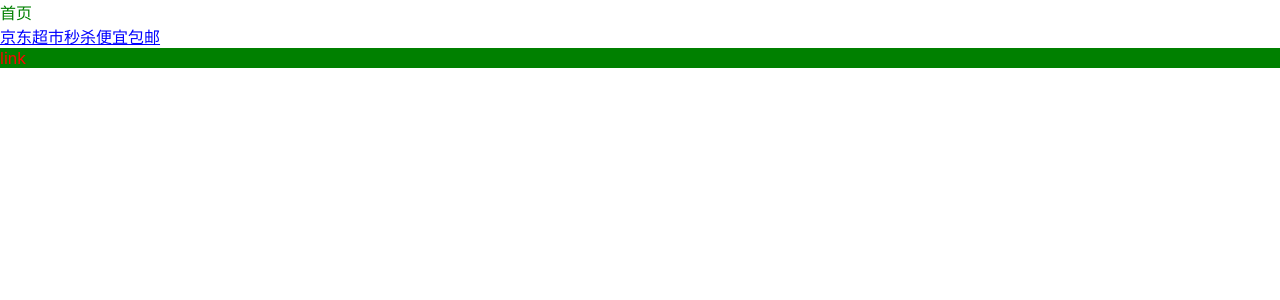
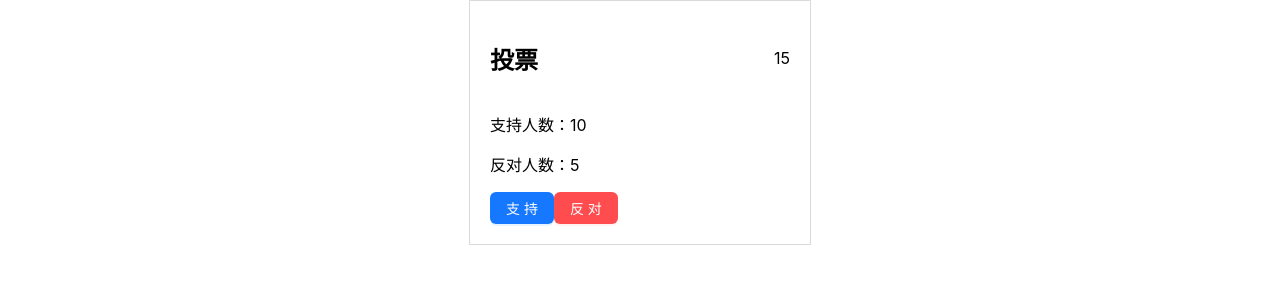
Before and after one commit to fc86jie/react-learn, a React (Create React App) app: page / in a window 1280 px wide. Shown: the top 300 px of the page. Built offline with nearby package versions, Linux system fonts and the light colour scheme.

Commit message:
add xredux

```diff
--- a/package.json
+++ b/package.json
@@ -31,6 +31,7 @@
     "redux-logger": "^3.0.6",
     "redux-promise": "^0.6.0",
     "redux-thunk": "^2.4.2",
+    "styled-components": "^5.3.9",
     "web-vitals": "^2.1.4"
   },
   "scripts": {
--- a/src/App.jsx
+++ b/src/App.jsx
@@ -9,6 +9,9 @@ import UsePartialStateDemo from '@/components/UsePartialStateDemo';
 import UseRefDemo from '@/components/UseRefDemo';
 import UseStateDemo from '@/components/UseStateDemo';
 import Vote from '@/components/Vote';
+import VoteNew from '@/components/vote/Vote';
+import VoteContext from '@/components/vote/voteContext';
+import store from '@/store';
 import { useState } from 'react';
 
 import './App.css';
@@ -16,7 +19,11 @@ import './App.css';
 function App() {
   return (
     <>
-      <NavDemo></NavDemo>
+      <VoteContext.Provider value={{ store }}>
+        <VoteNew></VoteNew>
+      </VoteContext.Provider>
+
+      {/* <NavDemo></NavDemo> */}
       {/* <CountNew></CountNew> */}
       {/* <UsePartialStateDemo></UsePartialStateDemo> */}
       {/* <UseMemoDemo></UseMemoDemo> */}
--- /dev/null
+++ b/src/components/vote/Footer.jsx
@@ -0,0 +1,32 @@
+import VoteContext from '@/components/vote/voteContext';
+import { Button } from 'antd';
+import { useContext } from 'react';
+
+const Footer = () => {
+  const { store } = useContext(VoteContext);
+  return (
+    <div className="footer">
+      <Button
+        type="primary"
+        onClick={() => {
+          store.dispatch({
+            type: 'VOTE_SUP',
+          });
+        }}>
+        支持
+      </Button>
+      <Button
+        type="primary"
+        danger
+        onClick={() => {
+          store.dispatch({
+            type: 'VOTE_OP',
+          });
+        }}>
+        反对
+      </Button>
+    </div>
+  );
+};
+
+export default Footer;
--- /dev/null
+++ b/src/components/vote/Main.jsx
@@ -0,0 +1,31 @@
+/*
+ * @Author: wangrenjie86@gmail.com
+ * @Date: 2023-03-16 11:58:11
+ * @LastEditors: wangrenjie86@gmail.com
+ * @LastEditTime: 2023-03-16 12:47:33
+ * @FilePath: \src\components\vote\Main.jsx
+ * @Description:
+ */
+import VoteContext from '@/components/vote/voteContext';
+import { useContext, useEffect, useState } from 'react';
+
+const Main = () => {
+  const { store } = useContext(VoteContext);
+  const { supNum, opNum } = store.getState();
+  let [_, setNum] = useState(0);
+
+  useEffect(() => {
+    store.subscribe(() => {
+      // 保证每次的值不一样，强制触发更新
+      setNum(+new Date());
+    });
+  }, []);
+  return (
+    <div className="main">
+      <p>支持人数：{supNum}</p>
+      <p>反对人数：{opNum}</p>
+    </div>
+  );
+};
+
+export default Main;
--- /dev/null
+++ b/src/components/vote/Vote.jsx
@@ -0,0 +1,52 @@
+/*
+ * @Author: wangrenjie86@gmail.com
+ * @Date: 2023-03-16 11:58:41
+ * @LastEditors: wangrenjie86@gmail.com
+ * @LastEditTime: 2023-03-16 12:49:00
+ * @FilePath: \src\components\vote\vote.jsx
+ * @Description:
+ */
+import VoteContext from '@/components/vote/voteContext';
+import { useContext, useEffect, useState } from 'react';
+import styled from 'styled-components';
+import Footer from './Footer';
+import Main from './Main';
+
+const VoteBox = styled.div`
+  width: 300px;
+  border: solid 1px #dadada;
+  padding: 20px;
+  margin: 0 auto;
+  header {
+    display: flex;
+    justify-content: space-between;
+    align-items: center;
+  }
+`;
+
+const Vote = () => {
+  const { store } = useContext(VoteContext);
+  const { supNum, opNum } = store.getState();
+  let [_, setNum] = useState(0);
+
+  useEffect(() => {
+    // store订阅更新函数，当store发生变化就触发
+    store.subscribe(() => {
+      // 保证每次的值不一样，强制触发更新
+      setNum(+new Date());
+    });
+  }, []);
+
+  return (
+    <VoteBox>
+      <header className="header">
+        <h2 className="title">投票</h2>
+        <span className="num">{supNum + opNum}</span>
+      </header>
+      <Main></Main>
+      <Footer></Footer>
+    </VoteBox>
+  );
+};
+
+export default Vote;
--- /dev/null
+++ b/src/components/vote/voteContext.js
@@ -0,0 +1,3 @@
+import React from 'react';
+const VoteContext = React.createContext();
+export default VoteContext;
--- /dev/null
+++ b/src/store/index.js
@@ -0,0 +1,26 @@
+import { createStore } from 'redux';
+// import { createStore } from '@/xredux';
+
+let initial = {
+  supNum: 10,
+  opNum: 5,
+};
+
+const reducer = (state = initial, action) => {
+  state = { ...state };
+  switch (action.type) {
+    case 'VOTE_SUP':
+      state.supNum++;
+      break;
+    case 'VOTE_OP':
+      state.opNum++;
+      break;
+    default:
+      break;
+  }
+  return state;
+};
+
+const store = createStore(reducer);
+
+export default store;
--- /dev/null
+++ b/src/xredux.js
@@ -0,0 +1,51 @@
+/**
+ * @Author: wangrenjie86@gmail.com
+ * @Date: 2023-03-16 16:41:56
+ * @LastEditors: wangrenjie86@gmail.com
+ * @LastEditTime: 2023-03-16 21:24:53
+ * @FilePath: \src\xredux.js
+ * @Description:
+ */
+
+export const createStore = reduce => {
+  let state;
+  let listeners = new Set();
+
+  if (typeof reduce !== 'function') {
+    throw new Error('reduce must be function');
+  }
+
+  const getState = () => {
+    return state;
+  };
+
+  const dispatch = action => {
+    if (Object.prototype.toString(action) !== '[object Object]') {
+      throw new Error('action must be plainObject');
+    }
+    state = reduce(state, action);
+
+    listeners.forEach(fn => fn());
+  };
+
+  const subscribe = fn => {
+    if (typeof fn !== 'function') {
+      throw new Error('fn must be function');
+    }
+    listeners.add(fn);
+
+    return () => {
+      listeners.delete(fn);
+    };
+  };
+
+  dispatch({
+    type: Symbol(),
+  });
+
+  return {
+    getState,
+    dispatch,
+    subscribe,
+  };
+};
```
Also changed, not shown: 1 other file (tests, documents, lock files or other folders).
